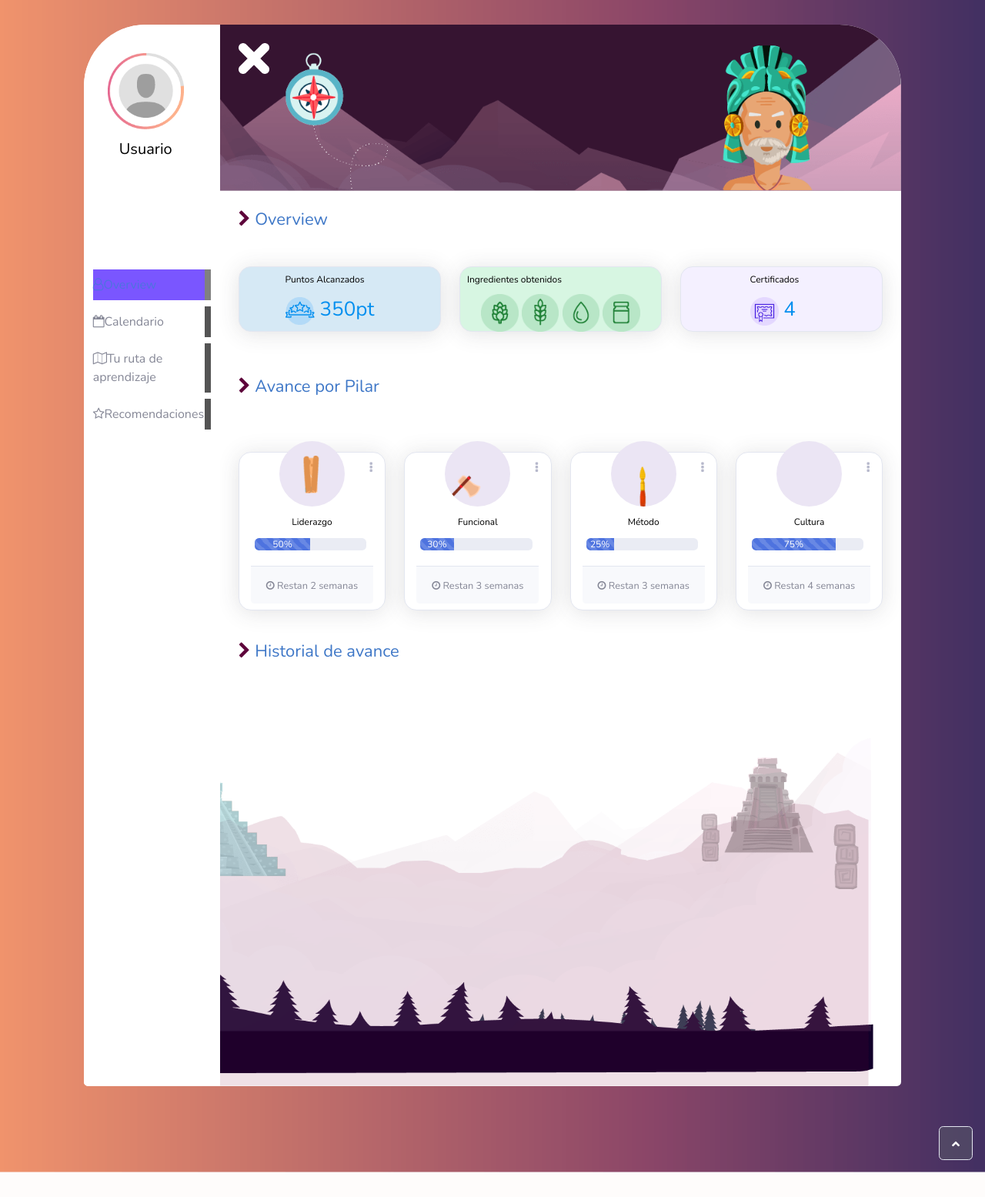
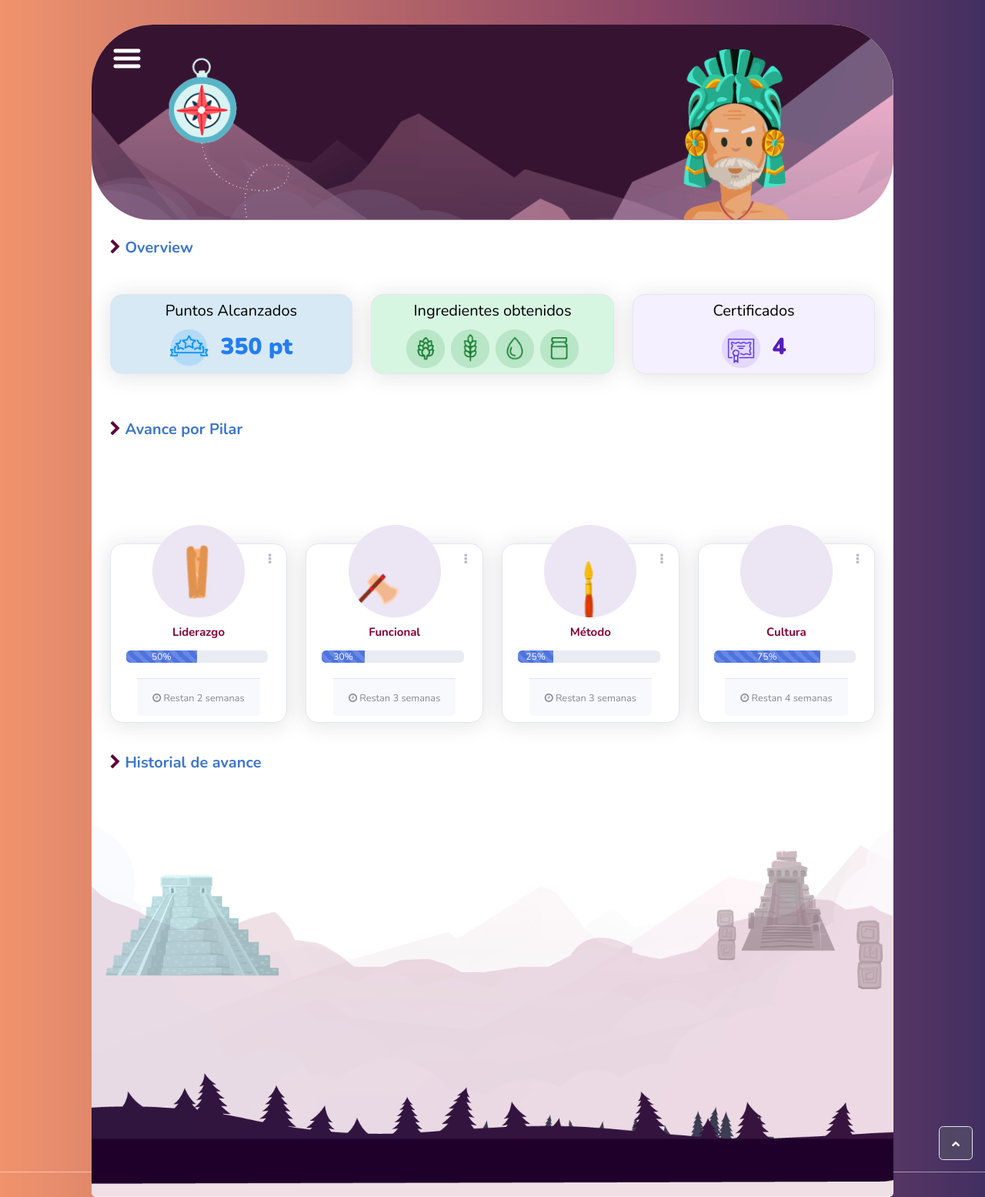
Before and after one commit to antonioCG26/guia-desarrollo, a PHP site: page /inicio.php in a window 1280 px wide. Shown: the whole page at 77% size. Before the commit the page ends 1523 px from the top, so only its background shows below. Run offline with PHP 8.4, Linux system fonts and the light colour scheme; a user stored in the database is signed in; some libraries are stand-ins or nearby versions.

Commit message:
side menu
desarrollo final del menú lateral y bootstrap completo en las 3 primeras pestañas

```diff
--- a/assets/css/styles.css
+++ b/assets/css/styles.css
@@ -1,11 +1,28 @@
 body {
     color: black;
+    overflow:hidden;
+    height: 100vh;
+}
+::-webkit-scrollbar {display: none;}
+#page-top{
+    background: url("../img/background@1.5x-8.png");
+    background-size: cover;
+}
+
+#wrapper{
+    height: 100vh;
 }
 
 #wrapper #content-wrapper {
     background-color: transparent;
     width: 100%;
     overflow-x: hidden;
+}
+#content{
+    background-image: url("../img/bkg-card.png");
+    background-size: contain;
+    background-position: bottom;
+    background-repeat: no-repeat;
 }
 
 .cardHome {
@@ -21,19 +38,82 @@ body {
     border-top-left-radius: 80px;
     border-top-right-radius: 80px ;
     margin-top: 2rem;
-    background-image: url(../assets/img/bkg-card.png);
-    background-size: contain;
-    background-position: bottom;
-    background-repeat: no-repeat;
     overflow-x: hidden;
+    height: 100vh;
+}
+.menuLat{
+    background-color: white;
+    padding: 0px 0px;
+    width: 300px;
+    position: absolute;
+    z-index: 10;
+    height: 100%;
+    background-color: rgba(255,255,255);
+}
+.menuLat.open{
+    margin-left: 0px;
+    transition: all ease-out 1s;
+}
+.menuLat.notOpen{
+    margin-left: -300px;
+    transition: all ease-out 1s;
+}
 
-}
+
 .burger{
     position: absolute;
+    right: -90px;
     width: 40px;
     filter:invert(100%);
 }
 
+
+.nav-item{
+   margin: 3px 0px;
+   height: 60px;
+}
+.nav-item >a{
+    height: 100%;
+}
+.nav-link > i{
+    font-size: 20px;
+    color:gray;
+    font-weight: 600;
+    width: 40px;
+    padding-left: 10px;
+    padding-top: 10px;
+}
+
+.nav-link.active > i{
+    color:white;
+}
+.nav-link>span{
+    font-size: 15px;
+    font-weight: 800;
+}
+.nav-link.active > span{
+    color:white;
+}
+.h3-title{
+    color:#3e77c7;
+    font-weight: 700;
+    font-size: 20px;
+}
+
+.icon-overview{
+    width:50px;
+
+}
+#alcanzados{
+    color: rgb(36, 125, 241);
+    font-weight: 900;
+    font-size: 30px
+}
+#certificados{
+    color: rgb(84, 29, 185);
+    font-weight: 900;
+    font-size: 30px
+}
 .cardBody1 {
     position: relative;
     display: flex;
@@ -45,7 +125,7 @@ body {
     border: 1px solid #e3e6f0;
     border-radius: 1rem;
     height: 90%;
-    padding: 0px!important;
+    padding: 0px 0px 10px 0px!important;
     margin: 0px!important;
     align-items: center;
 }
@@ -71,7 +151,9 @@ body {
 }
 .banner_principal{
     width: 100%;
-    height: auto
+    height: auto;
+    border-bottom-left-radius: 80px;
+    border-bottom-right-radius: 80px;
 }
 
 .cardBodyStyle {
@@ -82,16 +164,19 @@ body {
 }
 
 .gifCard {
-  width: 45%;
+  width: 35%;
   border-radius: 72px;
   align-self: center;
   margin-top: -25%;
   margin-bottom: -5%;
+  min-width: 120px;
 }
 
 .cardTitle {
-    font-size: 12px;
+    font-size: 15px;
     text-align: center;
+    color: rgb(128, 1, 54);
+    font-weight: 700;
 }
 
 .cardTitle2 {
@@ -100,8 +185,8 @@ body {
 }
 
 .cardTitle1 {
-    font-size: 12px;
-    text-align: left;
+    font-size: 20px;
+    text-align: center;
 }
 
 .nav-active {
@@ -109,17 +194,6 @@ body {
     border-right-color: gray;
     border-right-width: .5rem;
     border-right-style: inset;
-}
-.menuLat{
-    background-color: white;
-}
-.menuLat.open{
-    margin-left: 0px;
-    transition: all ease-out 1s;
-}
-.menuLat.notOpen{
-    margin-left: -245px;
-    transition: all ease-out 1s;
 }
 
 .nav-null {
@@ -190,3 +264,16 @@ body {
     padding: .5rem;
     width: -webkit-fill-available;
 }
+
+
+@media (min-width: 576px) { ... }
+
+@media (min-width: 768px) { ... }
+
+@media (min-width: 992px) {
+
+
+@media (min-width: 1200px) {
+
+}
+@media (min-width: 1400px) { ... }
--- a/assets/js/theme.js
+++ b/assets/js/theme.js
@@ -45,7 +45,7 @@
     }, 1000, 'easeInOutExpo');
     e.preventDefault();
   });
-  var SidemenuStatus = "open";
+  var SidemenuStatus = "close";
 
   $(".burger").on("click", function SideMenu(){
     if(SidemenuStatus=="open"){
--- a/inicio.php
+++ b/inicio.php
@@ -27,15 +27,16 @@ $fecha = $_SESSION['created_at'];
         <link rel="stylesheet" href="https://cdnjs.cloudflare.com/ajax/libs/font-awesome/4.7.0/css/font-awesome.min.css">
         <link rel="stylesheet" href="assets/fonts/fontawesome5-overrides.min.css">
     <link rel="stylesheet" type="text/css" href="assets/css/styles.css">
+    <script src="https://cdnjs.cloudflare.com/ajax/libs/jquery/3.5.1/jquery.min.js"></script>
+
     </head>
-    <body id="page-top" style="background: url(&quot;assets/img/background@1.5x-8.png&quot;);background-size: cover;">
+    <body id="page-top" >
 
-        <div class="row">
-            <div class="offset-lg-1 col-lg-10 col-sm-12 ">
-                <div class="card cardHome" style="background-image: url(&quot;assets/img/bkg-card.png&quot;);background-size: contain; background-position: bottom; background-repeat: no-repeat;">
-                    <div class="card-body mainCard"  >
-                        <div id="wrapper">
-                        <div class="col-lg-2  menuLat  ">
+        <div class="row mx-0">
+            <div class="cardpage col-xl-10 col-lg-12 col-sm-12 mx-auto ">
+                <div class="card cardHome " >
+                <div class="  menuLat notOpen  ">
+                        <img class="burger m-4" src="assets/img/burger.png">
                             <div class="container-fluid d-flex flex-column p-0">
                                 <a class="navbar-brand d-flex justify-content-center align-items-center" href="#" style="margin-top: 2rem;">
                                 <div class="sidebar-brand-icon" style="text-align: center;">
@@ -47,23 +48,25 @@ $fecha = $_SESSION['created_at'];
                                 </a>
                                 <hr class="sidebar-divider my-0" style="padding-top: 135px;">
                                 <ul class="nav navbar-nav text-light" id="accordionSidebar">
-                                    <li class="nav-item"><a class="nav-link nav-active active" href="inicio.php"><i class="fa fa-user-o"></i><span>Overview</span></a></li> <li style="height: .5rem"></li>
-                                    <li class="nav-item"><a class="nav-link nav-null " href="calendario.php"><i class="fa fa-calendar-o" style="color: var(--gray);"></i><span style="color: var(--gray);">Calendario</span></a></li><li style="height: .5rem"></li>
-                                    <li class="nav-item"><a class="nav-link nav-null " href="kardex.php"><i class="fa fa-map-o" style="color: var(--gray);"></i><span style="color: var(--gray);">Tu ruta de aprendizaje</span></a></li><li style="height: .5rem"></li>
-                                    <li class="nav-item"><a class="nav-link nav-null " href="index.html" style="color: var(--gray);"><i class="fa fa-star-o" style="color: var(--gray);"></i><span>Recomendaciones</span></a></li>
+                                    <li class="nav-item"><a class="nav-link nav-active active" href="inicio.php"><i class="fa fa-user-o" ></i><span >Overview</span></a></li>
+                                    <li class="nav-item"><a class="nav-link nav-null " href="calendario.php"><i class="fa fa-calendar-o" ></i><span >Calendario</span></a></li>
+                                    <li class="nav-item"><a class="nav-link nav-null " href="kardex.php"><i class="fa fa-map-o" ></i><span >Tu ruta de aprendizaje</span></a></li>
+                                    <li class="nav-item"><a class="nav-link nav-null " href="index.html"><i class="fa fa-star-o" ></i><span>Recomendaciones</span></a></li>
                                 </ul>
                                 <div class="text-center d-none d-md-inline"><button class="btn rounded-circle border-0" id="sidebarToggle" type="button"></button></div>
                             </div>
                         </div>
+                    <div class="card-body mainCard"  >
+
+                        <div id="wrapper">
                         <div class="d-flex flex-column" id="content-wrapper">
                             <div id="content">
-                                <img class="burger m-4" src="assets/img/close.png">
                                 <img class="img-fluid banner_principal" src="assets/img/banner_principal@1.5x-8.png">
 
                                 <!-- First Section -->
                                 <div class="container-fluid"><br>
                                     <div class="d-sm-flex justify-content-between align-items-center mb-4">
-                                       <h3 class="text-dark mb-0" style="font-size: 22px;color: #3e77c7!important;"> <i class="fa fa-chevron-right" aria-hidden="true" style="color: #5e013b"></i> Overview</h3>
+                                       <h3 class=" h3-title mb-0" > <i class="fa fa-chevron-right" aria-hidden="true" style="color: #5e013b"></i> Overview</h3>
                                     </div><br>
 
                                     <!-- First row cards -->
@@ -73,10 +76,10 @@ $fecha = $_SESSION['created_at'];
                                             <div class="card cardBody1 shadow py-2" style="background-color: #d6e9f5">
                                                 <div class="card-body cardBodyStyle">
                                                     <h5 class="card-title cardTitle1">Puntos Alcanzados</h5>
-                                                    <div class="row align-items-center no-gutters">
-                                                        <div class="col" style="text-align: left; font-size: 26px; color: #038FEF">
-                                                            <img style="width: 27%" src="assets/img/Card1Icon1.png">
-                                                            <span>350pt</span>
+                                                    <div class="row no-gutters">
+                                                        <div class="col d-flex justify-content-center" style="text-align: left; font-size: 26px; color: #038FEF">
+                                                            <img class="icon-overview mr-3" src="assets/img/Card1Icon1.png">
+                                                            <span id="alcanzados">350 pt</span>
                                                         </div>
                                                     </div>
                                                 </div>
@@ -87,12 +90,12 @@ $fecha = $_SESSION['created_at'];
                                             <div class="card cardBody1 shadow py-2" style="background-color: #d7f6e2">
                                                 <div class="card-body cardBodyStyle">
                                                     <h5 class="card-title cardTitle1">Ingredientes obtenidos</h5>
-                                                    <div class="row align-items-center no-gutters">
-                                                        <div class="col-auto" style="text-align: center;">
-                                                            <img style="width: 20%" src="assets/img/Card2Icon1.png">
-                                                            <img style="width: 20%" src="assets/img/Card2Icon2.png">
-                                                            <img style="width: 20%" src="assets/img/Card2Icon3.png">
-                                                            <img style="width: 20%" src="assets/img/Card2Icon4.png">
+                                                    <div class="row no-gutters">
+                                                        <div class="col-auto d-flex justify-content-center" style="text-align: center;">
+                                                            <img class="icon-overview mx-1" src="assets/img/Card2Icon1.png">
+                                                            <img class="icon-overview mx-1" src="assets/img/Card2Icon2.png">
+                                                            <img class="icon-overview mx-1" src="assets/img/Card2Icon3.png">
+                                                            <img class="icon-overview mx-1" src="assets/img/Card2Icon4.png">
                                                         </div>
                                                     </div>
                                                 </div>
@@ -103,10 +106,10 @@ $fecha = $_SESSION['created_at'];
                                             <div class="card cardBody1 shadow py-2" style="background-color: #f4f0ff">
                                                 <div class="card-body cardBodyStyle">
                                                     <h5 class="card-title cardTitle1">Certificados</h5>
-                                                    <div class="row align-items-center no-gutters">
-                                                        <div class="col" style="text-align: left; font-size: 26px; color: #038FEF">
-                                                            <img style="width: 45%" src="assets/img/Card3Icon1.png">
-                                                            <span>4</span>
+                                                    <div class="row  no-gutters">
+                                                        <div class="col d-flex justify-content-center" style="text-align: left; font-size: 26px; color: #038FEF">
+                                                            <img class="icon-overview mr-3" src="assets/img/Card3Icon1.png">
+                                                            <span id="certificados">4</span>
                                                         </div>
                                                     </div>
                                                 </div>
@@ -120,14 +123,14 @@ $fecha = $_SESSION['created_at'];
                                 <!-- Second Section -->
                                 <div class="container-fluid"><br>
                                     <div class="d-sm-flex justify-content-between align-items-center mb-4">
-                                        <h3 class="text-dark mb-0 pb-4" style="font-size: 22px;color: #3e77c7!important;"> <i class="fa fa-chevron-right" aria-hidden="true" style="color: #5e013b"></i> Avance por Pilar</h3>
+                                        <h3 class=" h3-title mb-0 pb-4" > <i class="fa fa-chevron-right" aria-hidden="true" style="color: #5e013b"></i> Avance por Pilar</h3>
                                     </div><br>
 
                                     <!-- First row cards -->
                                     <div class="row">
                                         <!-- Card 1 -->
-                                        <div class="col-md-3 col-xl-3 mb-3">
-                                            <div class="card cardBody2 shadow py-2">
+                                        <div class="mx-auto col-xl-3 col-md-5 col-sm-6  col-12 mb-3 mt-md-5 mt-4">
+                                            <div class="card cardBody2 shadow py-2 mt-3">
                                                 <a href="#" style="margin-left: 81%;"><i class="fa fa-ellipsis-v text-gray-500" aria-hidden="true"></i></a>
                                                 <img src="assets/img/gif/1.gif" class="card-img-top gifCard" alt="...">
                                                 <div class="card-body cardBodyS2">
@@ -150,8 +153,8 @@ $fecha = $_SESSION['created_at'];
                                             </div>
                                         </div>
                                         <!-- Card 2 -->
-                                        <div class="col-md-3 col-xl-3 mb-3">
-                                            <div class="card cardBody2 shadow py-2">
+                                        <div class="mx-auto col-xl-3 col-md-5 col-sm-6  col-12 mb-3 mt-md-5 mt-4">
+                                            <div class="card cardBody2 shadow py-2 mt-3">
                                                 <a href="#" style="margin-left: 81%;"><i class="fa fa-ellipsis-v text-gray-500" aria-hidden="true"></i></a>
                                                 <img src="assets/img/gif/2.gif" class="card-img-top gifCard" alt="...">
                                                 <div class="card-body cardBodyS2">
@@ -174,8 +177,8 @@ $fecha = $_SESSION['created_at'];
                                             </div>
                                         </div>
                                         <!-- Card 3 -->
-                                        <div class="col-md-3 col-xl-3 mb-3">
-                                            <div class="card cardBody2 shadow py-2">
+                                        <div class="mx-auto col-xl-3 col-md-5 col-sm-6  col-12 mb-3 mt-md-5 mt-4">
+                                            <div class="card cardBody2 shadow py-2 mt-3">
                                                 <a href="#" style="margin-left: 81%;"><i class="fa fa-ellipsis-v text-gray-500" aria-hidden="true"></i></a>
                                                 <img src="assets/img/gif/3.gif" class="card-img-top gifCard" alt="...">
                                                 <div class="card-body cardBodyS2">
@@ -198,8 +201,8 @@ $fecha = $_SESSION['created_at'];
                                             </div>
                                         </div>
                                         <!-- Card 4 -->
-                                        <div class="col-md-3 col-xl-3 mb-3">
-                                            <div class="card cardBody2 shadow py-2">
+                                        <div class="mx-auto col-xl-3 col-md-5 col-sm-6  col-12 mb-3 mt-md-5 mt-4">
+                                            <div class="card cardBody2 shadow py-2 mt-3">
                                                 <a href="#" style="margin-left: 81%;"><i class="fa fa-ellipsis-v text-gray-500" aria-hidden="true"></i></a>
                                                 <img src="assets/img/gif/4.gif" class="card-img-top gifCard" alt="...">
                                                 <div class="card-body cardBodyS2">
@@ -229,7 +232,7 @@ $fecha = $_SESSION['created_at'];
                                 <!-- Third Section -->
                                 <div class="container-fluid"><br>
                                     <div class="d-sm-flex justify-content-between align-items-center mb-4">
-                                        <h3 class="text-dark mb-0" style="font-size: 22px;color: #3e77c7!important;"> <i class="fa fa-chevron-right" aria-hidden="true" style="color: #5e013b"></i> Historial de avance</h3>
+                                        <h3 class=" h3-title mb-0" > <i class="fa fa-chevron-right" aria-hidden="true" style="color: #5e013b"></i> Historial de avance</h3>
                                     </div><br><br><br><br><br><br><br><br><br><br><br><br><br><br><br><br><br><br><br><br><br><br>
 
                                     <!-- First row cards -->
@@ -255,7 +258,6 @@ $fecha = $_SESSION['created_at'];
 
         </div>
 
-        <script src="https://cdnjs.cloudflare.com/ajax/libs/jquery/3.5.1/jquery.min.js"></script>
         <script src="https://cdnjs.cloudflare.com/ajax/libs/twitter-bootstrap/4.5.3/js/bootstrap.bundle.min.js"></script>
         <script src="https://cdnjs.cloudflare.com/ajax/libs/jquery-easing/1.4.1/jquery.easing.js"></script>
         <script src="assets/js/theme.js"></script>
```
Also changed, not shown: calendario.php (+32 -26 lines), kardex.php (+20 -39 lines), assets/img/bkg-card.png. Lines whose indentation alone changed are shown as unchanged.
